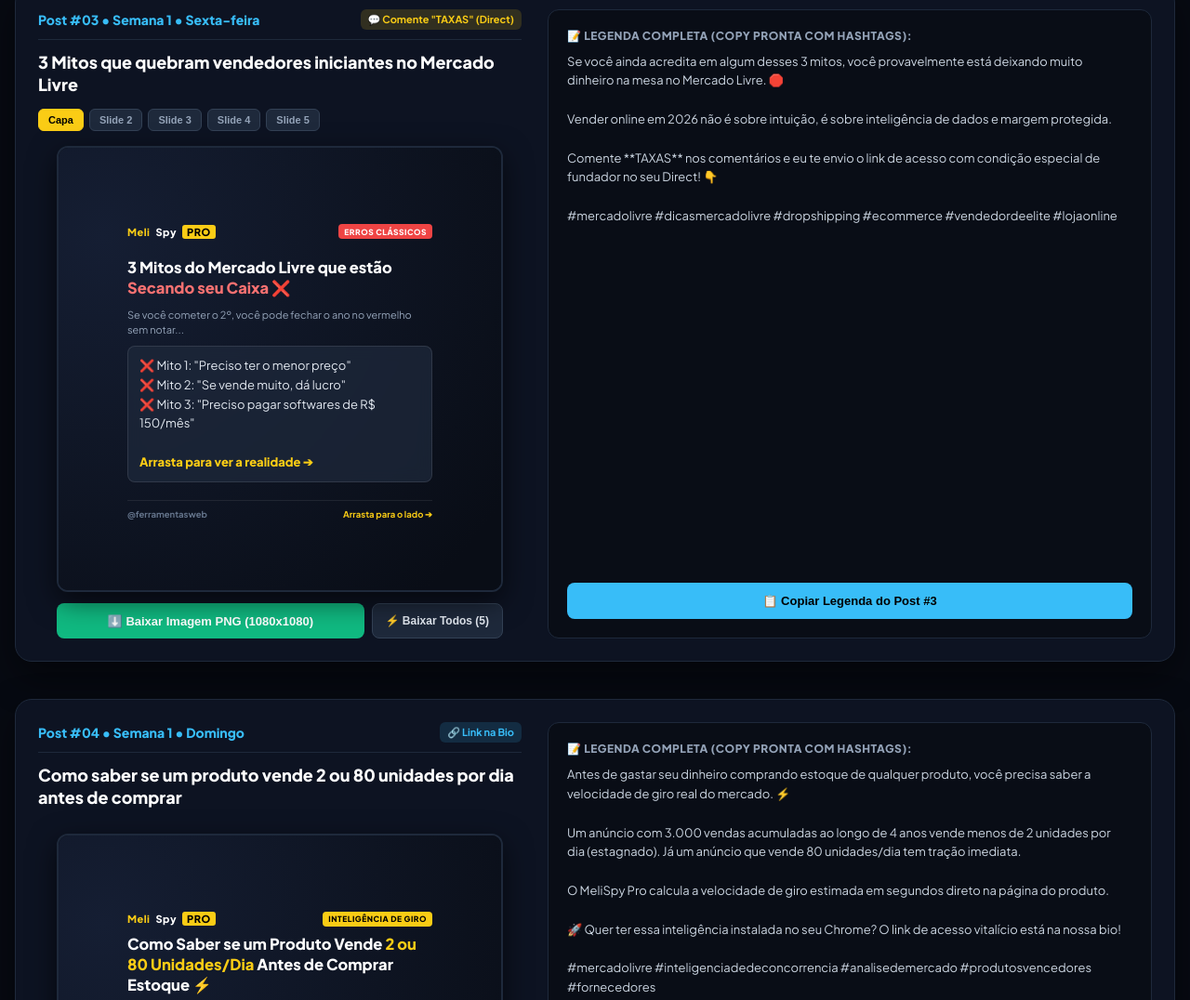
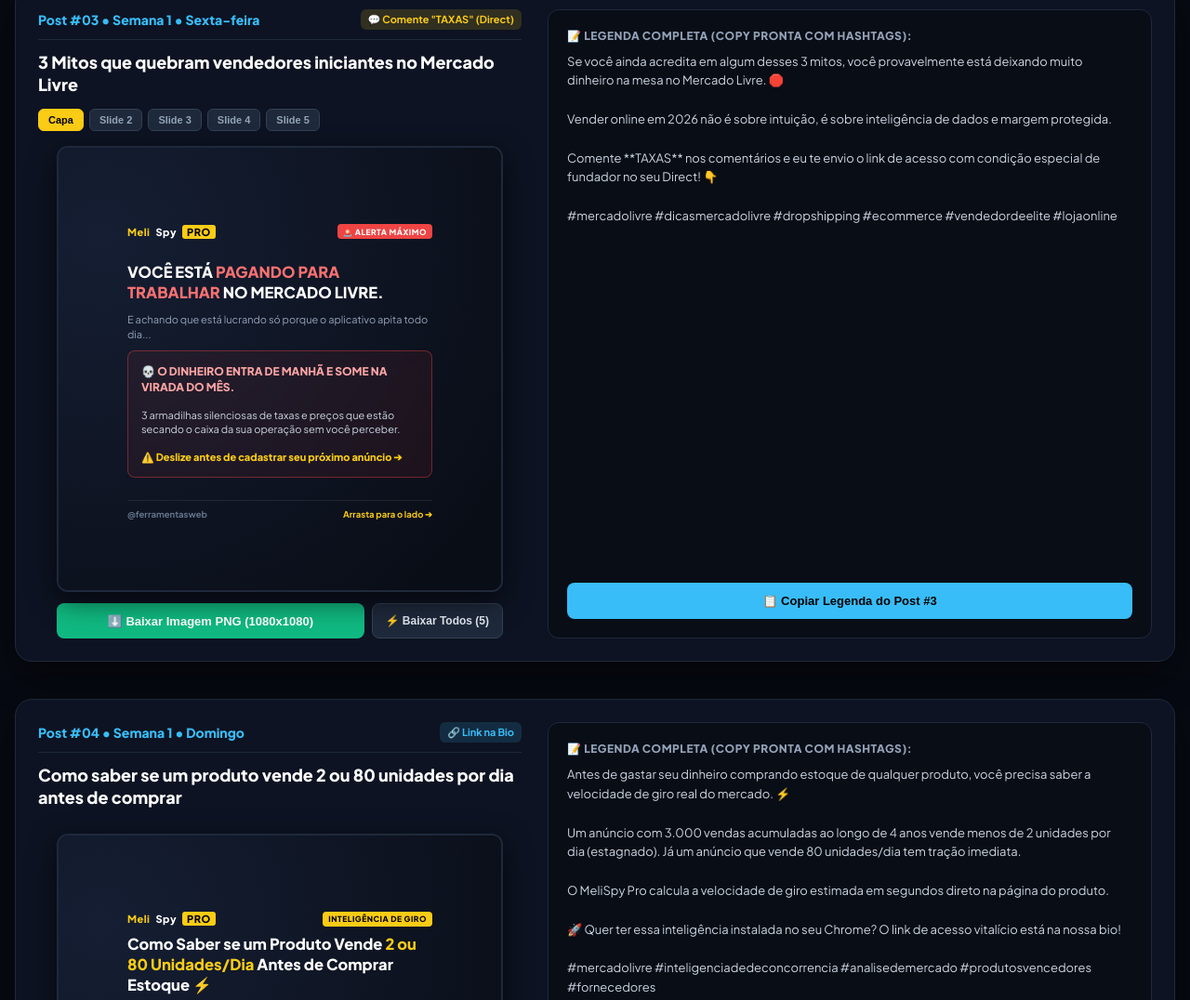
Before and after one commit to mateusmarquestrafego/ferramentasweb, a plain HTML site: page instagram-studio.html in a window 1280 px wide. Shown: the part 1697-2773 px from the top of the page at 93% size. Drawn offline with nearby package versions, Linux system fonts and the light colour scheme.

Commit message:
🚀 Lançamento Oficial FerramentasWeb e MeliSpy Pro

```diff
--- a/instagram-studio.html
+++ b/instagram-studio.html
@@ -577,16 +577,19 @@
         titulo: '3 Mitos que quebram vendedores iniciantes no Mercado Livre',
         slidesArt: [
           {
-            tag: 'ERROS CLÁSSICOS', tagClass: 'tag-red',
-            headline: '3 Mitos do Mercado Livre que estão <span class="highlight-red">Secando seu Caixa</span> ❌',
-            sub: 'Se você cometer o 2º, você pode fechar o ano no vermelho sem notar...',
-            customHtml: `
-              <div class="ab-box-glass">
-                <div style="font-size:13px; color:#e2e8f0; line-height:1.6;">
-                  ❌ Mito 1: "Preciso ter o menor preço"<br>
-                  ❌ Mito 2: "Se vende muito, dá lucro"<br>
-                  ❌ Mito 3: "Preciso pagar softwares de R$ 150/mês"<br><br>
-                  <span style="color:#facc15; font-weight:800;">Arrasta para ver a realidade ➔</span>
+            tag: '🚨 ALERTA MÁXIMO', tagClass: 'tag-red',
+            headline: 'VOCÊ ESTÁ <span class="highlight-red">PAGANDO PARA TRABALHAR</span> NO MERCADO LIVRE.',
+            sub: 'E achando que está lucrando só porque o aplicativo apita todo dia...',
+            customHtml: `
+              <div class="ab-box-glass" style="border: 1.5px solid rgba(239, 68, 68, 0.4); background: rgba(239, 68, 68, 0.08); padding: 14px;">
+                <div style="font-size:12px; color:#fca5a5; font-weight:800; line-height:1.4; margin-bottom: 8px;">
+                  💀 O DINHEIRO ENTRA DE MANHÃ E SOME NA VIRADA DO MÊS.
+                </div>
+                <div style="font-size:11px; color:#cbd5e1; line-height:1.4;">
+                  3 armadilhas silenciosas de taxas e preços que estão secando o caixa da sua operação sem você perceber.
+                </div>
+                <div style="margin-top:10px; font-size:11px; color:#facc15; font-weight:800;">
+                  ⚠️ Deslize antes de cadastrar seu próximo anúncio ➔
                 </div>
               </div>
             `,
@@ -705,16 +708,19 @@
         titulo: 'Tutorial: Como espionar o estoque do concorrente em 30 segundos 🕵️‍♂️',
         slidesArt: [
           {
-            tag: 'TUTORIAL PRÁTICO', tagClass: 'tag-yellow',
-            headline: 'Como Espionar o Estoque e Vendas do Concorrente em <span class="highlight-yellow">30 Segundos</span> 🕵️‍♂️',
-            sub: 'O passo a passo para minerar brechas no Mercado Livre:',
-            customHtml: `
-              <div class="ab-box-glass">
-                <div style="font-size:12px; color:#cbd5e1; line-height:1.5;">
-                  ✔ Descubra quanto estoque resta no Full<br>
-                  ✔ Saiba quando o líder vai pausar por falta de produto<br>
-                  ✔ Posicione seu anúncio exatamente no momento certo!<br><br>
-                  <b style="color:#facc15;">Arrasta pro lado para o passo a passo ➔</b>
+            tag: '🕵️‍♂️ CONFIDENCIAL', tagClass: 'tag-yellow',
+            headline: 'SEU CONCORRENTE SABE <span class="highlight-yellow">EXATAMENTE QUANTO VOCÊ FATURA.</span>',
+            sub: 'Ele espia seu estoque, suas vendas e sua margem... enquanto você tenta adivinhar.',
+            customHtml: `
+              <div class="ab-box-glass" style="border: 1.5px solid rgba(250, 204, 21, 0.4); background: rgba(250, 204, 21, 0.08); padding: 14px;">
+                <div style="font-size:12px; color:#facc15; font-weight:800; line-height:1.4; margin-bottom: 8px;">
+                  👁️ ENQUANTO VOCÊ CHUTA O PREÇO, ELES AUDITAM CADA CENTAVO.
+                </div>
+                <div style="font-size:11px; color:#cbd5e1; line-height:1.4;">
+                  Existe um método simples que os maiores sellers usam no Google Chrome para descobrir tudo em 30 segundos.
+                </div>
+                <div style="margin-top:10px; font-size:11px; color:#38bdf8; font-weight:800;">
+                  🔍 Veja o raio-x que eles usam ➔
                 </div>
               </div>
             `,
@@ -827,15 +833,19 @@
         titulo: 'Curva ABC no Mercado Livre: O que é e por que ela define seu lucro',
         slidesArt: [
           {
-            tag: 'GESTÃO INTELIGENTE', tagClass: 'tag-yellow',
-            headline: 'Você Sabe o que é a <span class="highlight-yellow">Curva ABC</span> no Mercado Livre? 📊',
-            sub: 'O conceito que define 80% do faturamento da sua operação.',
-            customHtml: `
-              <div class="ab-box-glass">
-                <div style="font-size:12px; color:#cbd5e1; line-height:1.5;">
-                  Princípio de Pareto no E-commerce:<br><br>
-                  <b>20% dos seus anúncios são responsáveis por 80% de todo o seu lucro!</b><br><br>
-                  Descobrir esses produtos é o segredo para nunca ficar sem caixa.
+            tag: '💀 CAIXA NO OSSO', tagClass: 'tag-red',
+            headline: '80% DO SEU DINHEIRO ESTÁ <span class="highlight-red">PRESO EM PRODUTO MORTO.</span>',
+            sub: 'A ilusão de ter a prateleira cheia enquanto o caixa da sua empresa não tem dinheiro nem para pagar um boleto.',
+            customHtml: `
+              <div class="ab-box-glass" style="border: 1.5px solid rgba(239, 68, 68, 0.4); background: rgba(239, 68, 68, 0.08); padding: 14px;">
+                <div style="font-size:12px; color:#f87171; font-weight:800; line-height:1.4; margin-bottom: 8px;">
+                  💸 ESTOQUE PARADO NÃO É PATRIMÔNIO. É DINHEIRO DERRETENDO.
+                </div>
+                <div style="font-size:11px; color:#cbd5e1; line-height:1.4;">
+                  Existe um conceito financeiro chamado Curva ABC que separa os vendedores que enriquecem dos que quebram sem saber.
+                </div>
+                <div style="margin-top:10px; font-size:11px; color:#facc15; font-weight:800;">
+                  📊 Descubra seus produtos zumbis ➔
                 </div>
               </div>
             `,
@@ -958,14 +968,19 @@
         titulo: 'As palavras proibidas pelo ML que derrubam anúncios da 1ª página',
         slidesArt: [
           {
-            tag: 'SEO & ALGORITMO', tagClass: 'tag-red',
-            headline: 'As Palavras Proibidas que <span class="highlight-red">Derrubam Seus Anúncios</span> da 1ª Página 🚫',
-            sub: 'O algoritmo do Mercado Livre penaliza termos promocionais:',
-            customHtml: `
-              <div class="ab-box-glass">
-                <div style="font-size:12px; color:#cbd5e1; line-height:1.5;">
-                  Colocar termos como <b>"Melhor Preço"</b> ou <b>"Frete Grátis"</b> no título reduz drasticamente seu ranqueamento orgânico.<br><br>
-                  <span style="color:#facc15; font-weight:800;">Arrasta para ver a lista negra oficial ➔</span>
+            tag: '⛔ CENSURA DO ALGORITMO', tagClass: 'tag-red',
+            headline: 'O MERCADO LIVRE DERRUBOU SEU ANÚNCIO E <span class="highlight-red">NÃO TE AVISOU.</span>',
+            sub: 'Uma única palavra no seu título jogou o seu produto da 1ª página direto para o limbo.',
+            customHtml: `
+              <div class="ab-box-glass" style="border: 1.5px solid rgba(239, 68, 68, 0.4); background: rgba(239, 68, 68, 0.08); padding: 14px;">
+                <div style="font-size:12px; color:#f87171; font-weight:800; line-height:1.4; margin-bottom: 8px;">
+                  🚫 VOCÊ COLOCOU ESSA PALAVRA ACHANDO QUE AJUDAVA?
+                </div>
+                <div style="font-size:11px; color:#cbd5e1; line-height:1.4;">
+                  O algoritmo classifica termos promocionais comuns como spam de busca e corta 70% das suas impressões na surdina.
+                </div>
+                <div style="margin-top:10px; font-size:11px; color:#facc15; font-weight:800;">
+                  🛑 Veja a lista negra de palavras ➔
                 </div>
               </div>
             `,
@@ -1078,18 +1093,19 @@
         titulo: 'Calculadora Reversa: Como garantir 25% limpo no bolso',
         slidesArt: [
           {
-            tag: 'PREÇO INTELIGENTE', tagClass: 'tag-yellow',
-            headline: 'A Calculadora Reversa: Como Garantir <span class="highlight-yellow">25% Limpo</span> no Seu Bolso 💰',
-            sub: 'Pare de precificar no markup ingênuo de 2.0:',
-            customHtml: `
-              <div class="ab-box-glass">
-                <div style="font-size:12px; color:#cbd5e1; line-height:1.5;">
-                  "Paguei R$ 30, vou vender por R$ 60 e lucrar 100%!"<br><br>
-                  A dura realidade:<br>
-                  - Comissão Premium: R$ 10,20<br>
-                  - Taxa Fixa ML: R$ 6,00<br>
-                  - Frete e impostos: R$ 6,90<br>
-                  <b style="color:#ef4444;">Sobram míseros R$ 6,90 (11%)!</b>
+            tag: '📉 PREJUÍZO INVISÍVEL', tagClass: 'tag-red',
+            headline: 'VOCÊ ESTÁ DEIXANDO DINHEIRO NA MESA <span class="highlight-red">EM CADA PACOTE.</span>',
+            sub: 'Copiar o preço do vizinho é a maneira mais rápida de falir achando que estava arrasando.',
+            customHtml: `
+              <div class="ab-box-glass" style="border: 1.5px solid rgba(239, 68, 68, 0.4); background: rgba(239, 68, 68, 0.08); padding: 14px;">
+                <div style="font-size:12px; color:#f87171; font-weight:800; line-height:1.4; margin-bottom: 8px;">
+                  💸 A CONTA INVERSA: ERROU 1 REAL, OPERA NO PREJUÍZO.
+                </div>
+                <div style="font-size:11px; color:#cbd5e1; line-height:1.4;">
+                  A maioria acha que dobrar o custo dá 100% de lucro. Na prática do Mercado Livre, sobram míseros 11% após as taxas.
+                </div>
+                <div style="margin-top:10px; font-size:11px; color:#4ade80; font-weight:800;">
+                  📐 A fórmula exata dos 25% limpos no bolso ➔
                 </div>
               </div>
             `,
@@ -1199,15 +1215,19 @@
         titulo: 'R$ 150/mês em softwares complexos vs R$ 119 único no MeliSpy Pro ⚔️',
         slidesArt: [
           {
-            tag: 'ECONOMIA REAL', tagClass: 'tag-yellow',
-            headline: 'R$ 150/mês em Softwares Pesados vs. <span class="highlight-yellow">R$ 119 Único</span> no MeliSpy Pro ⚔️',
-            sub: 'A matemática que nenhuma empresa de software quer que você faça:',
-            customHtml: `
-              <div class="ab-box-glass">
-                <div style="font-size:12px; color:#cbd5e1; line-height:1.5;">
-                  R$ 150 todo mês = <b>R$ 1.800,00 por ano</b>.<br>
-                  Em 2 anos: <b>R$ 3.600,00</b>.<br><br>
-                  Isso é o lucro líquido de centenas de produtos vendidos indo para pagar mensalidades recorrentes!
+            tag: '🛑 PARE DE SER EXPLORADO', tagClass: 'tag-yellow',
+            headline: 'POR QUE VOCÊ CONTINUA PAGANDO <span class="highlight-yellow">ALUGUEL DE SOFTWARE?</span>',
+            sub: 'R$ 1.800,00 jogados no lixo todo ano só para ter acesso a ferramentas básicas.',
+            customHtml: `
+              <div class="ab-box-glass" style="border: 1.5px solid rgba(250, 204, 21, 0.4); background: rgba(250, 204, 21, 0.08); padding: 14px;">
+                <div style="font-size:12px; color:#facc15; font-weight:800; line-height:1.4; margin-bottom: 8px;">
+                  ⚔️ R$ 150 TODO MÊS É O LUCRO DE 50 PRODUTOS VENDIDOS INDO EMBORA.
+                </div>
+                <div style="font-size:11px; color:#cbd5e1; line-height:1.4;">
+                  A indústria de SaaS quer você pagando mensalidades eternas. Mas existe uma alternativa de taxa única de fundador para quem quer ser dono da ferramenta.
+                </div>
+                <div style="margin-top:10px; font-size:11px; color:#34d399; font-weight:800;">
+                  👑 O fim das mensalidades abusivas ➔
                 </div>
               </div>
             `,
@@ -1327,17 +1347,19 @@
         titulo: 'Dúvidas Frequentes sobre o MeliSpy Pro: Respondemos tudo!',
         slidesArt: [
           {
-            tag: 'TRANSPARÊNCIA TOTAL', tagClass: 'tag-yellow',
-            headline: 'Dúvidas Frequentes sobre o <span class="highlight-yellow">MeliSpy Pro</span>: Respondemos Tudo! ❓',
-            sub: 'As 4 principais perguntas que chegam no nosso atendimento:',
-            customHtml: `
-              <div class="ab-box-glass">
-                <div style="font-size:12px; color:#cbd5e1; line-height:1.5;">
-                  1. A ferramenta tem acesso à minha conta?<br>
-                  2. O vitalício tem mensalidades ocultas?<br>
-                  3. É difícil de instalar?<br>
-                  4. E se eu não gostar?<br><br>
-                  <b style="color:#facc15;">Arrasta pro lado para as respostas completas ➔</b>
+            tag: '⚡ A VERDADE NUA E CRUA', tagClass: 'tag-blue',
+            headline: '"ESSA FERRAMENTA É SEGURA OU VAI <span class="highlight-cyan">BLOQUEAR MINHA CONTA?</span>"',
+            sub: 'A resposta definitiva para as 4 perguntas que os vendedores têm medo de fazer.',
+            customHtml: `
+              <div class="ab-box-glass" style="border: 1.5px solid rgba(56, 189, 248, 0.4); background: rgba(56, 189, 248, 0.08); padding: 14px;">
+                <div style="font-size:12px; color:#38bdf8; font-weight:800; line-height:1.4; margin-bottom: 8px;">
+                  🛡️ MITOS E FATOS ANTES DE INSTALAR QUALQUER EXTENSÃO NO CHROME.
+                </div>
+                <div style="font-size:11px; color:#cbd5e1; line-height:1.4;">
+                  Transparência radical sobre segurança da conta, dados públicos, termos do Mercado Livre e política de reembolso.
+                </div>
+                <div style="margin-top:10px; font-size:11px; color:#facc15; font-weight:800;">
+                  🔍 Não instale nada antes de ler isso ➔
                 </div>
               </div>
             `,
```
Also changed, not shown: 1 other file.
